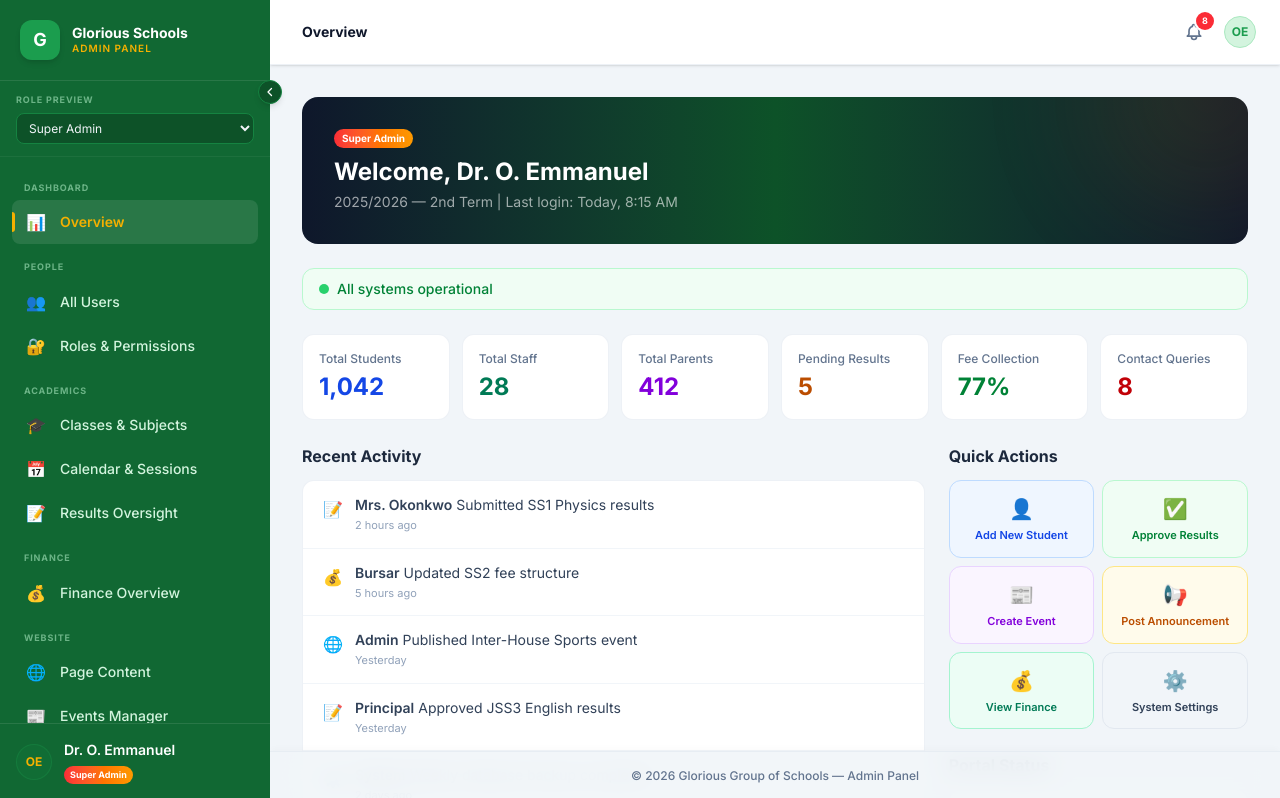
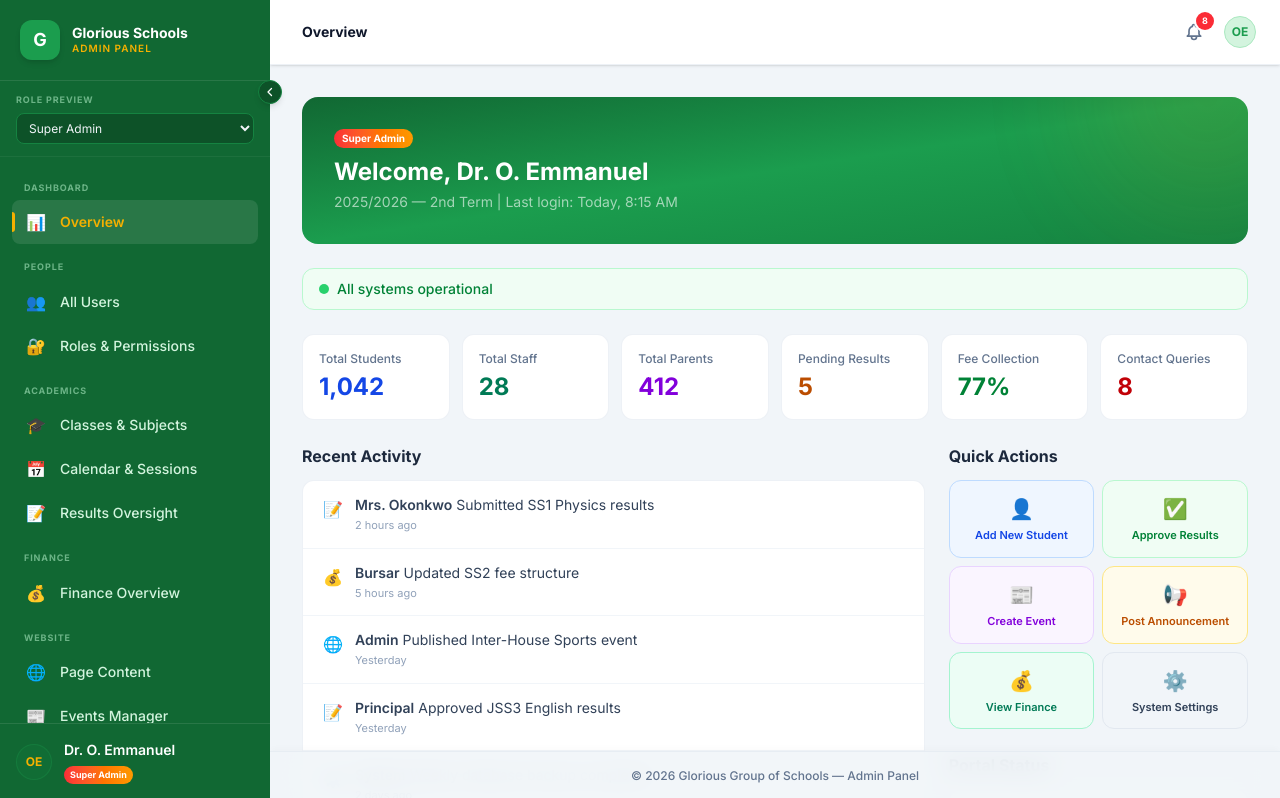
Before and after one commit to efebryan/glorious-school, a Next.js app: page /admin/overview in a window 1280 px wide. Shown: the top 798 px of the page. Built offline with nearby package versions, Linux system fonts and the light colour scheme.

Commit message:
auto-commit: 5/25/2026, 1:35:16 PM

```diff
--- a/src/app/admin/overview/page.tsx
+++ b/src/app/admin/overview/page.tsx
@@ -26,7 +26,7 @@ export default function AdminOverviewPage() {
   return (
     <div className="p-4 sm:p-6 lg:p-8 max-w-[1400px] mx-auto space-y-6">
       {/* Welcome Banner */}
-      <div className="bg-gradient-to-r from-slate-900 via-brand-green-800 to-slate-900 rounded-2xl p-6 sm:p-8 text-white relative overflow-hidden">
+      <div className="bg-gradient-to-br from-brand-green-700 via-brand-green to-brand-green-600 rounded-2xl p-6 sm:p-8 text-white relative overflow-hidden">
         <div className="absolute top-0 right-0 w-60 h-60 bg-brand-yellow rounded-full opacity-10 blur-3xl -translate-y-1/2 translate-x-1/3" />
         <div className="relative z-10">
           <div className="flex items-center gap-2 mb-2">
```
